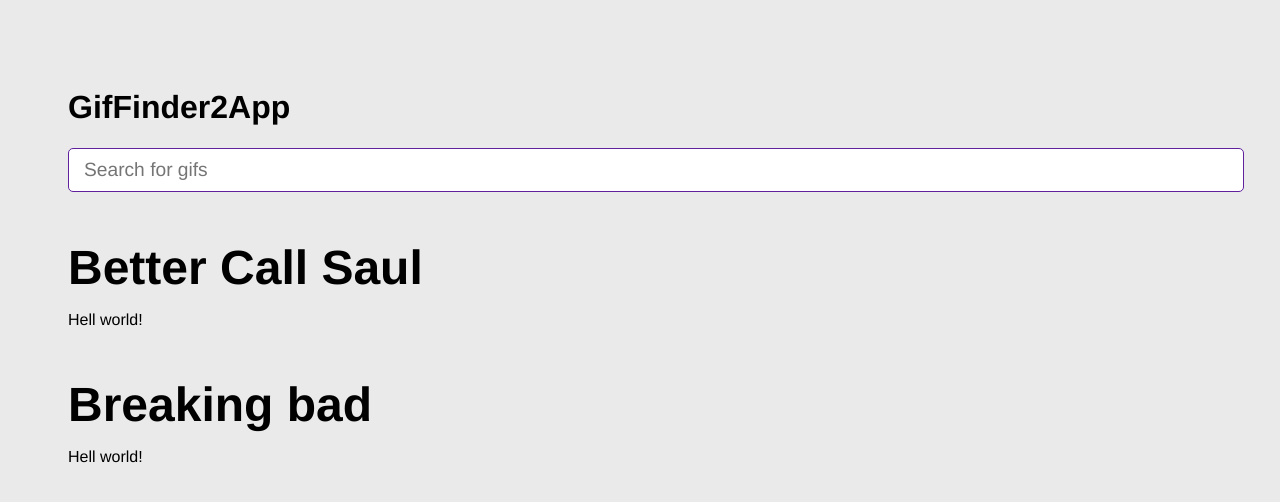
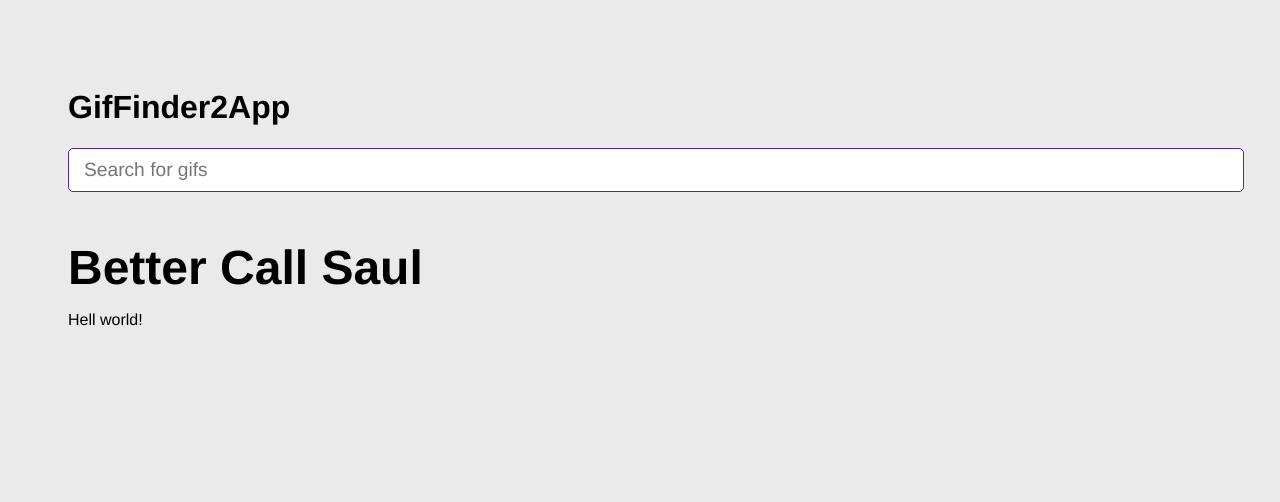
Before and after one commit to heilop/gif-finder2-app, a React (Vite) app: page / in a window 1280 px wide. Shown: the top 502 px of the page. Built offline with nearby package versions, Linux system fonts and the light colour scheme.

Commit message:
Remove default category

```diff
--- a/src/GifFinder2App.jsx
+++ b/src/GifFinder2App.jsx
@@ -4,7 +4,7 @@
 
 export const GifFinder2App = () => {
 
-  const [categories, setCategories] = useState(['Better Call Saul', 'Breaking bad']);
+  const [categories, setCategories] = useState(['Better Call Saul']);
 
   const onAddCategory = ( newCategory) => {
 
```
